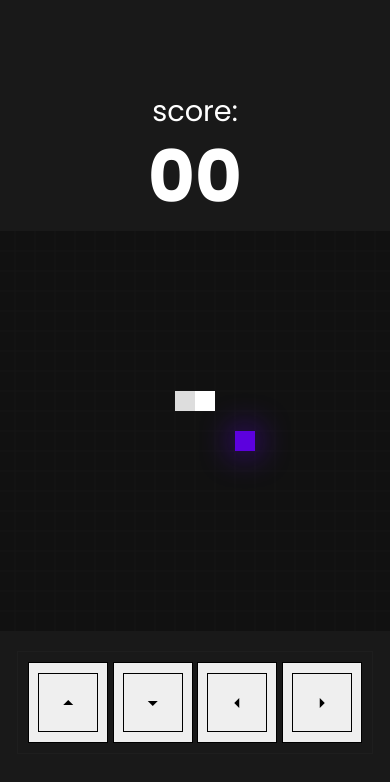
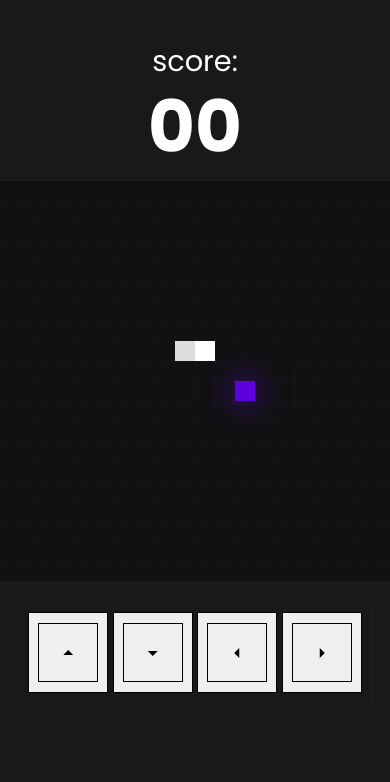
Before and after one commit to TalissonFelipe/snake-game, a plain HTML site: page index.html in a window 390 px wide. Drawn offline with nearby package versions, Linux system fonts and the light colour scheme.

Commit message:
Update style.css

```diff
--- a/css/style.css
+++ b/css/style.css
@@ -87,4 +87,7 @@ canvas {
     canvas {
         width: 400px;
     }
+    .score {
+        margin-top: -100px;
+    }
 }
```
